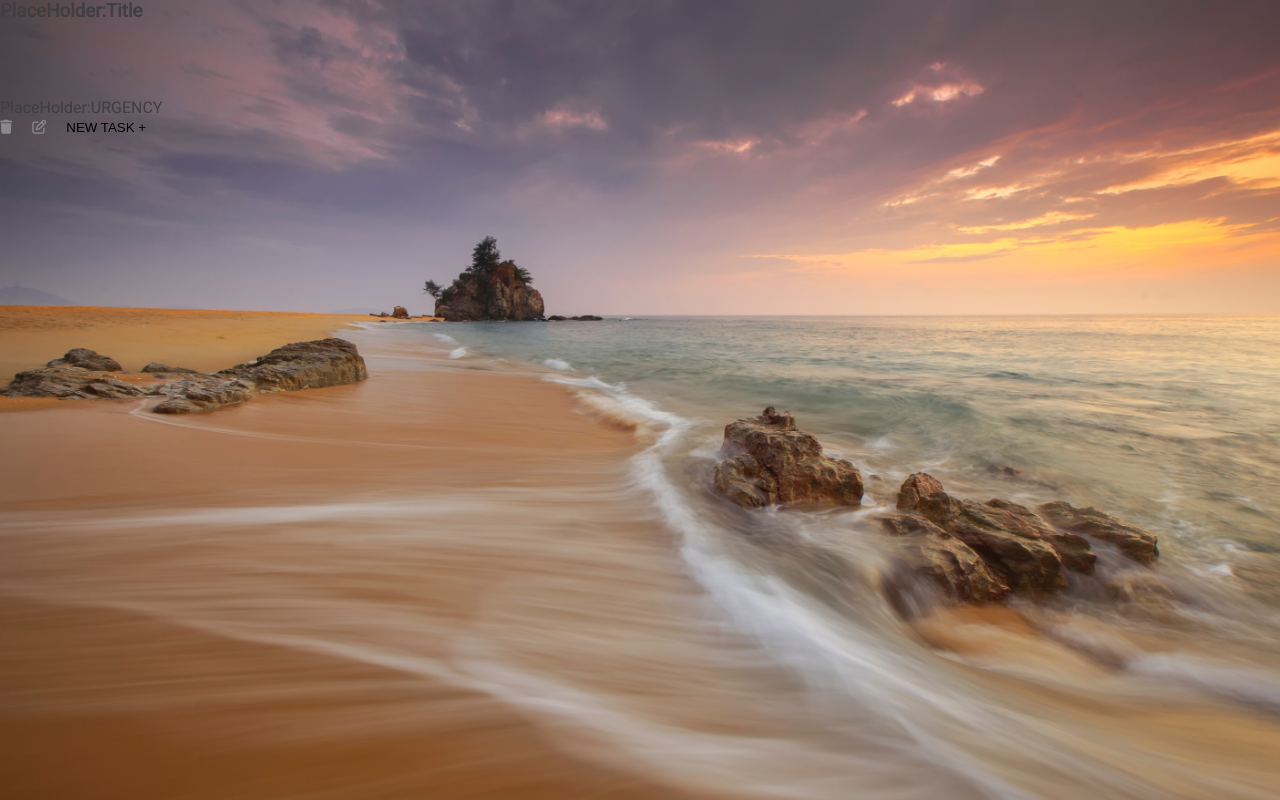
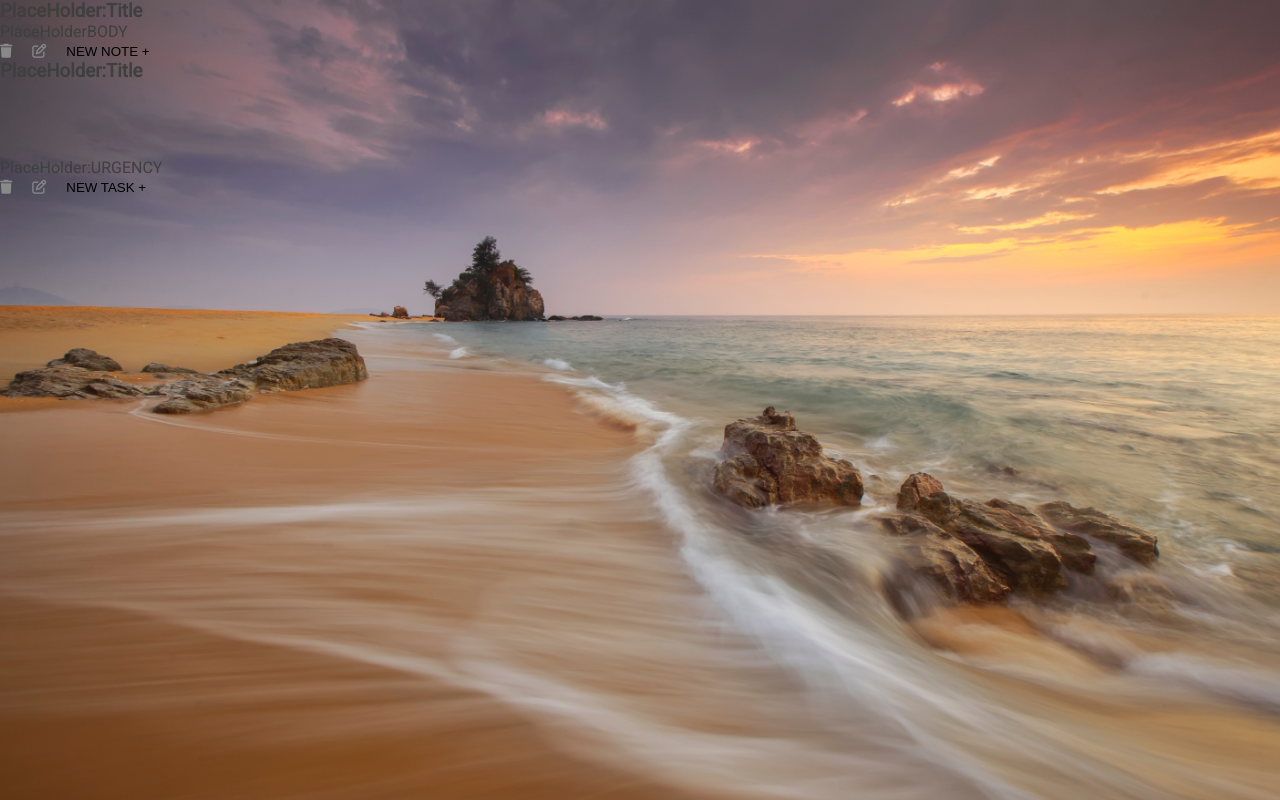
Before and after one commit to Fkaminskaya77/MERN-FRONT-END, a React (Create React App) app in the folder frontend/: page / in a window 1280 px wide. Built offline with nearby package versions, Linux system fonts and the light colour scheme; no server answers.

Commit message:
Fix setup for notes

```diff
--- a/frontend/src/App.js
+++ b/frontend/src/App.js
@@ -1,34 +1,30 @@
 import "./App.css";
 import Tasks from "./Components/Tasks.js";
-// import Notes from "./Components.Notes.js";
+import Notes from "./Components/Notes.js";
 // import Clock from "./Components/homepage.js";
-import React, {useEffect, useState} from "react";
+import React, { useEffect, useState } from "react";
 
 function App() {
   //API URL From Stranger things Quotes
-  const URL = 'https://mern-dashboard-grp3.herokuapp.com/';
-  const [Task, setTask] = useState([])
+  const URL = "https://mern-dashboard-grp3.herokuapp.com/";
+  const [Task, setTask] = useState([]);
 
   //Fetching Data from API
   function getTask() {
     fetch(URL)
-
-  .then(response => response.json())
-  .then(data => setTask(data))
+      .then((response) => response.json())
+      .then((data) => setTask(data));
   }
   useEffect(getTask, []);
-  console.log(Task)
+  console.log(Task);
 
-  return(
+  return (
     <div classname="App">
-    <div classname ="background"></div>
-    {/* <Notes /> */}
+      <div classname="background"></div>
+      <Notes />
       <Tasks />
       {/* <Clock /> */}
-
     </div>
-
-
   );
 }
-  export default App
+export default App;
--- a/frontend/src/Components/Notes.js
+++ b/frontend/src/Components/Notes.js
@@ -1,83 +1,28 @@
-import React from 'react';
-import { useState, useEffect } from 'react';
-import axios from "axios";
+import React from 'react'
 
-export default function Notes() {
-    GetNotes()
-    return (
-    <div>
-        <button type="button" onClick="Note"> NEW NOTE </button>
-    </div>
+function Notes() {
+  return (
+    <main className= 'notes'>
+             <div className="notesPage">
+
+                <h3>PlaceHolder:Title</h3>
+
+                <p>PlaceHolderBODY</p>
+
+        <div className='content__icons'>
+
+            <button><i class="fa-solid fa-trash"></i></button>
+            <button><i class="fa-regular fa-pen-to-square"></i></button>
+
+            <button>NEW NOTE +</button>
+        </div>
+
+              </div>
+
+        </main>
+
     )
-
 }
 
-function newNote () {
-    return (
-        <div>
-        <header></header>
 
-        <div className='notes'>
-        </div>
-
-        <div className='newNote'>
-            <h1>NEW NOTE🌟</h1>
-            <form>
-                <input
-                    type = "text"
-                    heading = "heading"
-                    title = "title"
-                    body = "body"
-                />
-                <button
-                    type = "submit"
-                    onClick = "GetNotes"
-                    >
-                SAVE NOTE
-                </button>
-            </form>
-        </div>
-    </div>
-    )
-}
-console.log(newNote);
-
-function GetNotes() {
-    const [posts, setPosts] = useState([ ]);
-
-    useEffect(() => {
-        const JSON = 'https://mern-dashboard-grp3.herokuapp.com/notes';
-        axios.get(JSON)
-//creating an array out of JSON data to map through it/render it on page
-        .then((response) => {
-            console.log("RES", response.data);
-        if(response.data) {
-            console.log(response.data)
-            setPosts(response.data)
-            console.log(setPosts)
-            console.log(typeof posts, posts)
-
-        }else {
-            console.log("ERROR");
-            }
-        })
-        .catch((error) => {
-            console.log("ERROR", error);
-        });
-        console.log(JSON);
-    }, [])
-
-    return (
-            <div>{posts}</div>
-    )
-    //error:  Line 68:8:  React Hook useEffect has a missing dependency: 'posts'. Either include it or remove the dependency array  react-hooks/exhaustive-deps
-}
-
-/*
-//final  pulls/copy to tasks, I start CRUD, they do R Router
-const postsRenderer = posts.map((post) => (
-    <div className='post-container' key={post.id}>
-        <a href={post.url_for_post} target="_blank" className='title'>{post.title}</a>
-    <div>{post.content}</div>
-</div>
-*/
+export default Notes;
```
Lines whose indentation alone changed are shown as unchanged.
